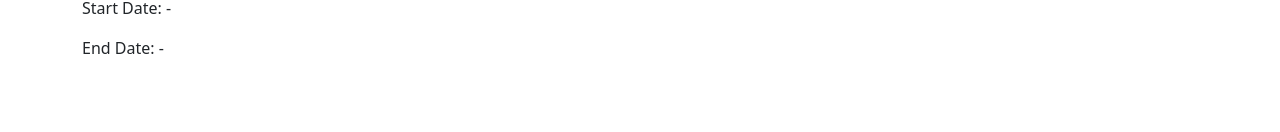
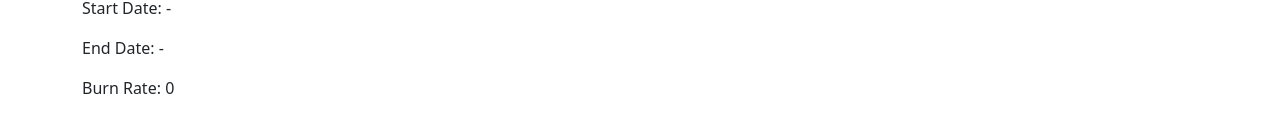
Before and after one commit to halemiles/moneyman-react, a React (Create React App) app: page /duetillpayday in a window 1280 px wide. Shown: the part 294-426 px from the top of the page. Built offline with nearby package versions, Linux system fonts and the light colour scheme; no server answers.

Commit message:
Add spendPerWeek state and display in DueTillPaydayGrid

```diff
--- a/src/components/Summary.js
+++ b/src/components/Summary.js
@@ -10,6 +10,7 @@ export default function Summary(props) {
     const [actual, setActual] = useState(0);
     const [due, setDue] = useState(0);
     const [remaining, setRemaining] = useState(0);
+    const [spendPerWeek, setSpendPerWeek] = useState(0);
 
     useEffect(() => {
       let totalDue = 0;
@@ -21,6 +22,7 @@ export default function Summary(props) {
       //setActual(process.env.REACT_APP_MONTHLY_INCOME - totalDue);
       setDue(totalDue.toFixed(2));
       setRemaining((actual - totalDue).toFixed(2));
+      //setSpendPerWeek(props.spendPerWeek.toFixed(2));
     }, [props.planDates, actual]);
 
     const handleActualChange = (e) => {
--- a/src/components/duetillpayday/DueTillPaydayGrid.js
+++ b/src/components/duetillpayday/DueTillPaydayGrid.js
@@ -18,6 +18,7 @@ export default function DueTillPaydayGrid() {
 
   const [startDate, setStartDate] = useState('-');
   const [endDate, setEndDate] = useState('-');
+  const [spendPerWeek, setSpendPerWeek] = useState(0);
   const columns = React.useMemo(
      () => [
       {
@@ -67,6 +68,7 @@ export default function DueTillPaydayGrid() {
         setPlanDates(plandates.planDates);
         setStartDate(formatDateToMonthYear(plandates.startDate));
         setEndDate(formatDateToMonthYear(plandates.endDate));
+        setSpendPerWeek(plandates.spendPerWeek.toFixed(2));
         console.log(plandates.planDates);
 
     };
@@ -92,6 +94,7 @@ return (
 
       <p>Start Date: {startDate}</p>
         <p>End Date: {endDate}</p>
+        <p>Burn Rate: {spendPerWeek}</p>
       </Col>
       <Col md={6}>
         <h2>Plan Dates</h2>
```
